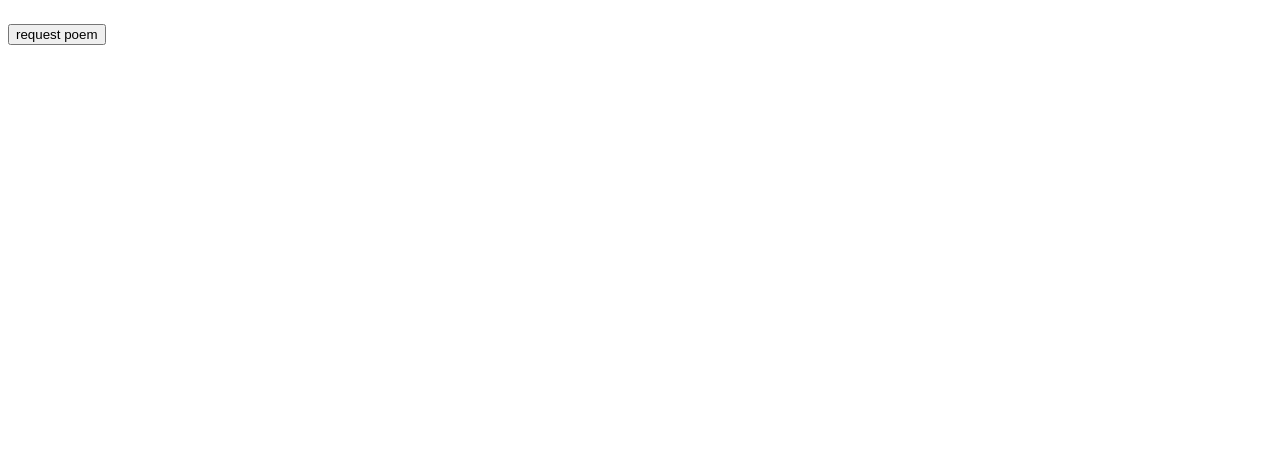
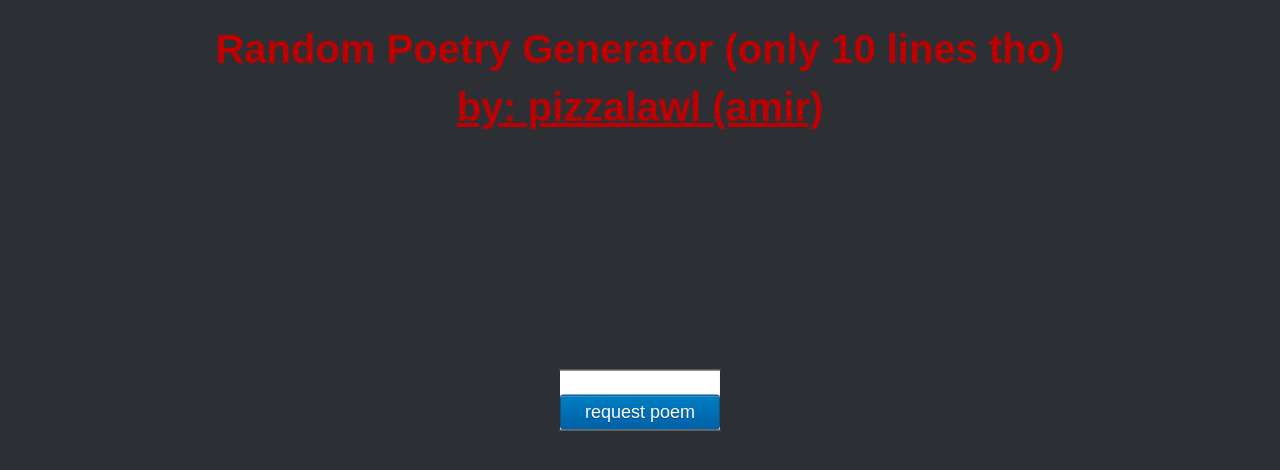
Before and after one commit to pizzalawl/random_poetry, a plain HTML site: page index.html in a window 1280 px wide. Drawn offline with Linux system fonts and the light colour scheme; a web font is replaced by a local one.

Commit message:
decorations

```diff
--- a/index.html
+++ b/index.html
@@ -4,10 +4,15 @@
     <meta charset="UTF-8">
     <meta http-equiv="X-UA-Compatible" content="IE=edge">
     <meta name="viewport" content="width=device-width, initial-scale=1.0">
+    <link rel="stylesheet" href="stylesheet.css">
     <script defer src="scripts/main.js"></script>
     <title>poem request</title>
 </head>
-<body>
+    <h1 class="centered-title">Random Poetry Generator  (only 10 lines tho)</h1>
+    <h2 class="centered-title" id="myname"><u>by: pizzalawl (amir)</u></h2>
+    <br>
+    <br>
+    <div class="box">
     <h2 id="title"></p>
     <h3 id="author"></h3>
     <p id="body1"></p>
@@ -20,6 +25,7 @@
     <p id="body8"></p>
     <p id="body9"></p>
     <p id="body10"></p>
-    <button id="button">request poem</button>
+    <button id="button" class="myButton">request poem</button>
+    </div>
 </body>
 </html>
--- a/package.json
+++ /dev/null
@@ -1,5 +0,0 @@
-{
-  "dependencies": {
-    "jquery": "^3.6.0"
-  }
-}
--- /dev/null
+++ b/stylesheet.css
@@ -0,0 +1,51 @@
+@import url('https://fonts.googleapis.com/css2?family=Koulen&display=swap');
+
+body {
+    background-color: #2c2f33;
+    font-family: 'Koulen', Arial;
+}
+
+#myname {
+    position: relative;
+    top: -20px;
+}
+
+.centered-title {
+    font-size: 40px;
+    display: flex;
+    justify-content: center;
+    color: #bf0000;
+}
+
+.box {
+    position: absolute;
+    top: 50%;
+    left: 50%;
+    transform: translate(-50%, -50%);
+    background-color: white;
+    border: 1px solid #23272a
+}
+
+#button {
+	box-shadow:inset 0px 1px 0px 0px #54a3f7;
+	background:linear-gradient(to bottom, #007dc1 5%, #0061a7 100%);
+	background-color:#007dc1;
+	border-radius:3px;
+	border:1px solid #124d77;
+	display:inline-block;
+	cursor:pointer;
+	color:#ffffff;
+	font-family:Arial;
+	font-size:18px;
+	padding:6px 24px;
+	text-decoration:none;
+	text-shadow:0px 1px 0px #154682;
+}
+.myButton:hover {
+	background:linear-gradient(to bottom, #0061a7 5%, #007dc1 100%);
+	background-color:#0061a7;
+}
+.myButton:active {
+	position:relative;
+	top:1px;
+}
```
Also changed, not shown: stylesheet.scss (deleted), 1 other file.
